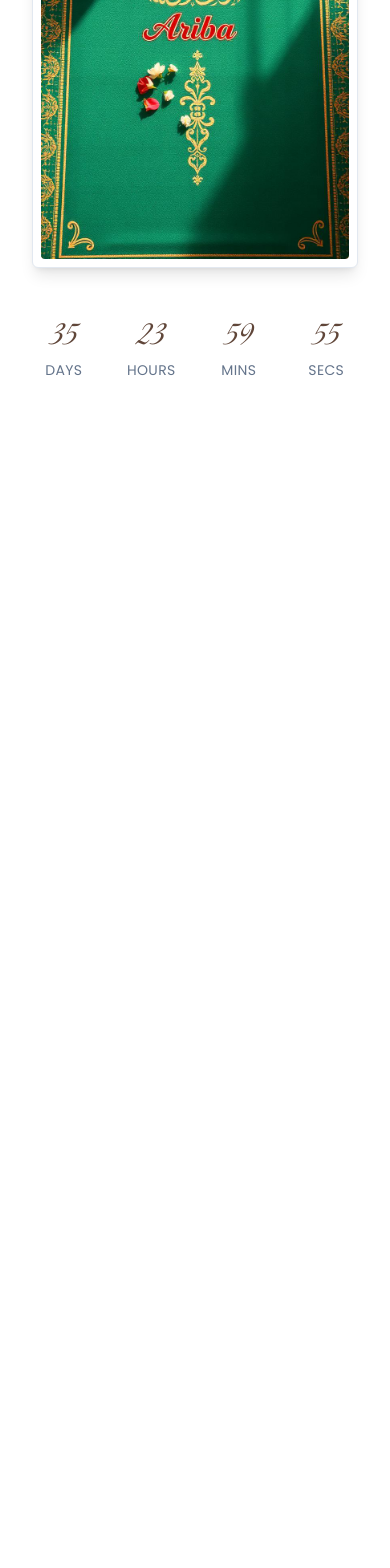
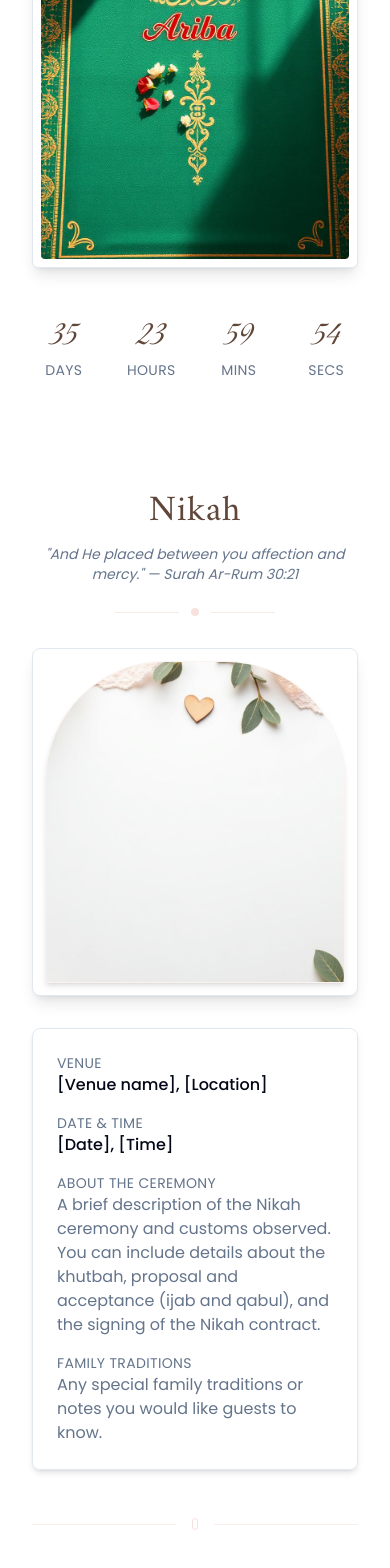
Before and after one commit to syedtalha88/love-pixel-perfect-page, a React (Vite) app: page / in a window 390 px wide. Shown: the part 1514-3082 px from the top of the page. Before the commit the page ends 1942 px from the top, so only its background shows below. Built offline with nearby package versions, Linux system fonts and the light colour scheme.

Commit message:
Add Nikah section
Adds a new section for the Nikah ceremony with a two-column layout, featuring an image of the venue and event details. Includes a calligraphic title, Quranic verse, decorative divider, responsive design, and subtle animations.

```diff
--- a/index.html
+++ b/index.html
@@ -11,6 +11,7 @@
     <link rel="preconnect" href="https://fonts.googleapis.com">
     <link rel="preconnect" href="https://fonts.gstatic.com" crossorigin>
     <link href="https://fonts.googleapis.com/css2?family=Great+Vibes&family=Poppins:wght@300;400;500;600&display=swap" rel="stylesheet">
+    <link href="https://fonts.googleapis.com/css2?family=Amiri:wght@400;700&display=swap" rel="stylesheet">
 
     <meta property="og:title" content="Muhammad & Amatullah Wedding" />
     <meta property="og:description" content="We are getting married Nov 15, 2022." />
--- a/src/pages/Index.tsx
+++ b/src/pages/Index.tsx
@@ -103,6 +103,72 @@ const Countdown = ({ daysFromNow = 36 }: { daysFromNow?: number }) => {
   );
 };
 
+const NikahSection = () => {
+  return (
+    <section className="container mx-auto py-16 md:py-24" aria-labelledby="nikah-title">
+      <div className="text-center mb-8 md:mb-10">
+        <h2 id="nikah-title" className="font-amiri text-4xl md:text-5xl text-accent-foreground tracking-wide">
+          Nikah
+        </h2>
+        <p className="mt-3 text-sm md:text-base text-muted-foreground max-w-2xl mx-auto italic">
+          "And He placed between you affection and mercy." — Surah Ar-Rum 30:21
+        </p>
+        <div className="mt-6 flex items-center justify-center gap-3 text-accent-foreground/70">
+          <span className="h-px w-16 bg-accent/50" />
+          <span className="w-2 h-2 rounded-full bg-accent/70" />
+          <span className="h-px w-16 bg-accent/50" />
+        </div>
+      </div>
+
+      <div className="grid grid-cols-1 md:grid-cols-2 gap-8 items-start">
+        <div className="animate-fade-in">
+          <div className="p-3 bg-card border rounded-lg shadow-lg">
+            <div className="overflow-hidden rounded-t-[120px] border border-accent/30 shadow-md">
+              <img src={heroBg} alt="Nikah venue" loading="lazy" className="w-full h-80 object-cover" />
+            </div>
+          </div>
+        </div>
+
+        <article className="animate-fade-in">
+          <div className="bg-background/70 backdrop-blur-sm border rounded-lg p-6 md:p-8 shadow-md">
+            <h3 className="sr-only">Nikah Details</h3>
+            <dl className="space-y-4">
+              <div>
+                <dt className="text-sm uppercase tracking-wide text-muted-foreground">Venue</dt>
+                <dd className="text-foreground font-medium">[Venue name], [Location]</dd>
+              </div>
+              <div>
+                <dt className="text-sm uppercase tracking-wide text-muted-foreground">Date & Time</dt>
+                <dd className="text-foreground font-medium">[Date], [Time]</dd>
+              </div>
+              <div>
+                <dt className="text-sm uppercase tracking-wide text-muted-foreground">About the Ceremony</dt>
+                <dd className="text-muted-foreground">
+                  A brief description of the Nikah ceremony and customs observed. You can include details
+                  about the khutbah, proposal and acceptance (ijab and qabul), and the signing of the Nikah
+                  contract.
+                </dd>
+              </div>
+              <div>
+                <dt className="text-sm uppercase tracking-wide text-muted-foreground">Family Traditions</dt>
+                <dd className="text-muted-foreground">
+                  Any special family traditions or notes you would like guests to know.
+                </dd>
+              </div>
+            </dl>
+          </div>
+        </article>
+      </div>
+
+      <div className="mt-12 flex items-center gap-4 text-accent-foreground/70">
+        <span className="h-px w-full bg-accent/40" />
+        <span className="w-3 h-3 rounded-full border border-accent/70" />
+        <span className="h-px w-full bg-accent/40" />
+      </div>
+    </section>
+  );
+};
+
 const Index = () => {
   return (
     <>
@@ -153,6 +219,9 @@ const Index = () => {
 
         {/* Countdown Section - 36 days from now */}
         <Countdown daysFromNow={36} />
+
+        {/* Nikah Section */}
+        <NikahSection />
       </main>
     </>
   );
--- a/tailwind.config.ts
+++ b/tailwind.config.ts
@@ -65,7 +65,8 @@ export default {
 			},
 				fontFamily: {
 					display: ['"Great Vibes"', 'cursive'],
-				sans: ['Poppins', 'ui-sans-serif', 'system-ui', 'sans-serif']
+					sans: ['Poppins', 'ui-sans-serif', 'system-ui', 'sans-serif'],
+					amiri: ['"Amiri"', 'serif']
 				},
 			borderRadius: {
 				lg: 'var(--radius)',
@@ -88,11 +89,22 @@ export default {
 						to: {
 							height: '0'
 						}
+					},
+					'fade-in': {
+						'0%': {
+							opacity: '0',
+							transform: 'translateY(10px)'
+						},
+						'100%': {
+							opacity: '1',
+							transform: 'translateY(0)'
+						}
 					}
 				},
 				animation: {
 					'accordion-down': 'accordion-down 0.2s ease-out',
-				'accordion-up': 'accordion-up 0.2s ease-out'
+					'accordion-up': 'accordion-up 0.2s ease-out',
+					'fade-in': 'fade-in 0.3s ease-out'
 				}
 		}
 	},
```
Lines whose indentation alone changed are shown as unchanged.
